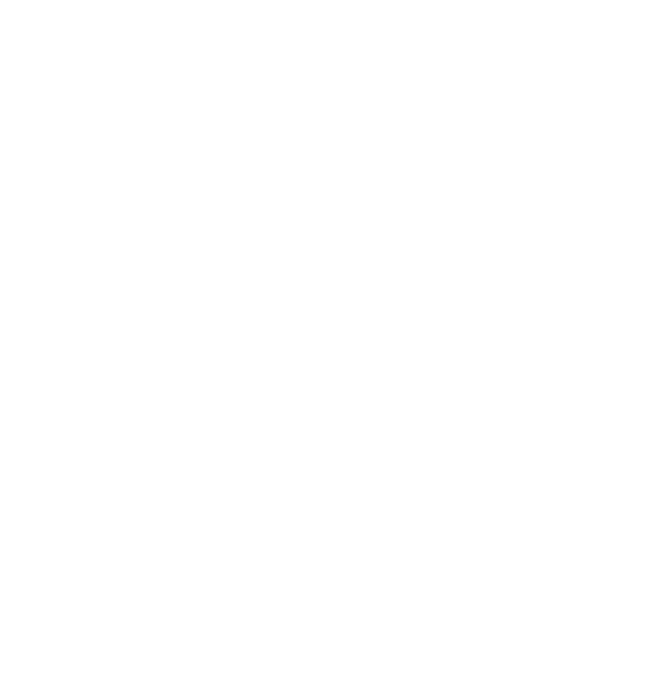
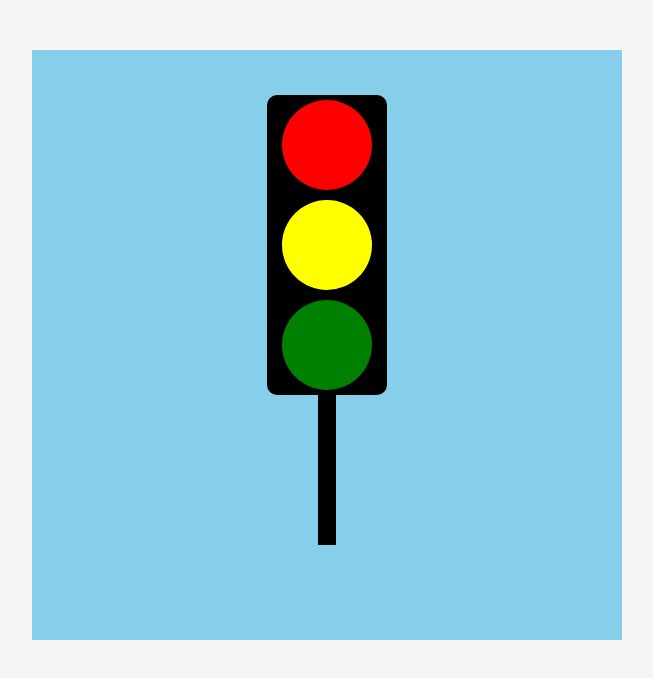
Before and after one commit to jessicaelee/stoplight, a plain HTML site: page index.html in a window 1280 px wide. Shown: the whole page, without its empty margins (313-966 px from the left). Drawn offline with Linux system fonts and the light colour scheme.

```diff
--- a/index.html
+++ b/index.html
@@ -8,6 +8,15 @@
   <link rel="stylesheet" href="style.css">
 </head>
 <body>
-
+<div class="container">
+  <div class="top">
+    <div class="red light"></div>
+    <div class="yellow light"></div>
+    <div class="green light"></div>
+  </div>
+  <div class="bottom">
+    <div class="pole"></div>
+  </div>
+</div>
 </body>
 </html>
--- a/style.css
+++ b/style.css
@@ -1,3 +1,56 @@
-.body {
+body {
   background-color: whitesmoke;
 }
+
+.container {
+  width: 500px;
+  background-color: skyblue;
+  height: 500px;
+  margin: 50px auto;
+display: grid;
+grid-template-columns: 120px;
+grid-template-rows: 60% 30%;
+justify-content: center;
+vertical-align: bottom;
+padding: 45px;
+}
+
+.top {
+  grid-template-columns: 50%;
+  grid-template-rows: 30% 30% 30%;
+ background-color: black;
+ border-radius: 10px;
+ display: flex;
+ flex-direction: column;
+ justify-content: center;
+}
+
+.bottom {
+  display: flex;
+  justify-content: center;
+}
+
+.pole {
+  background-color: black;
+  height: 100%;
+  width: 15%;
+}
+
+.light {
+  border-radius: 50%;
+  height: 90px;
+  width: 90px;
+  margin: 5px auto;
+}
+
+.green {
+  background-color: green;
+}
+
+.yellow {
+  background-color: yellow;
+}
+
+.red {
+  background-color: red;
+}
```
